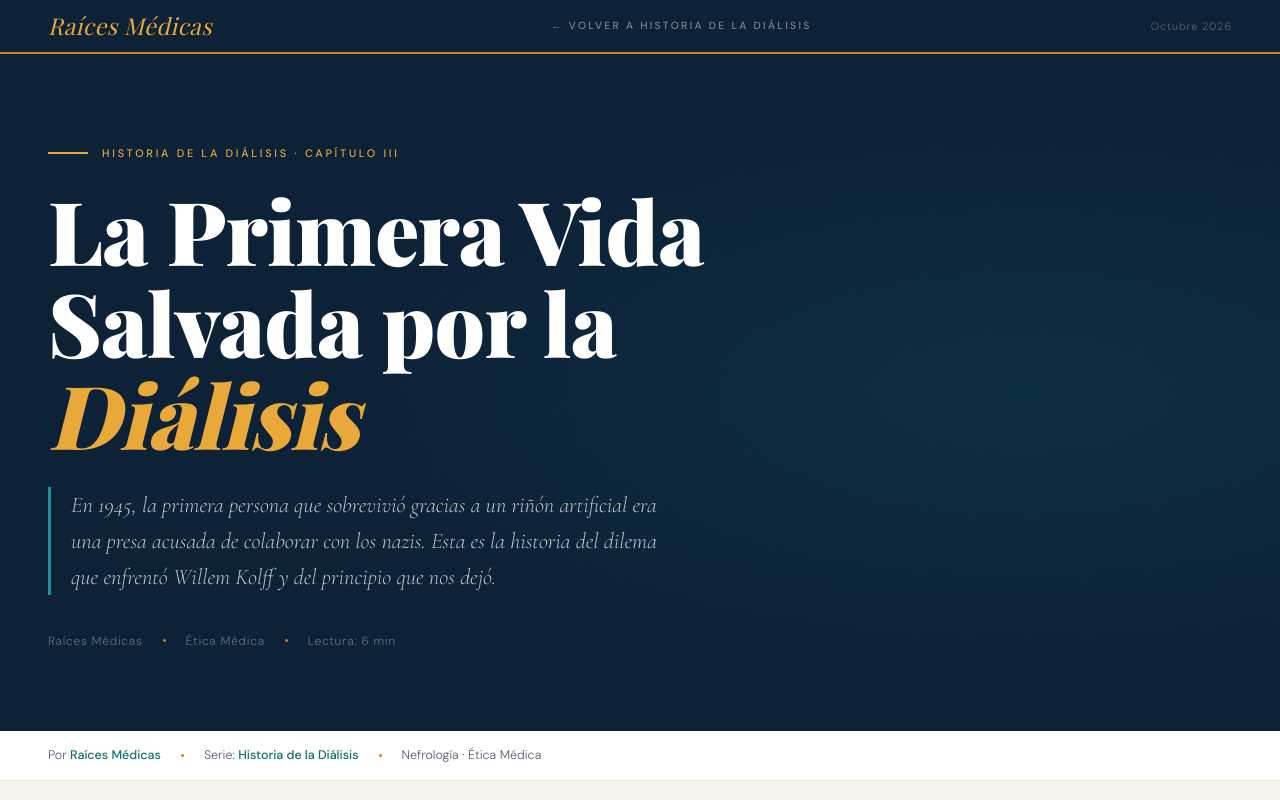
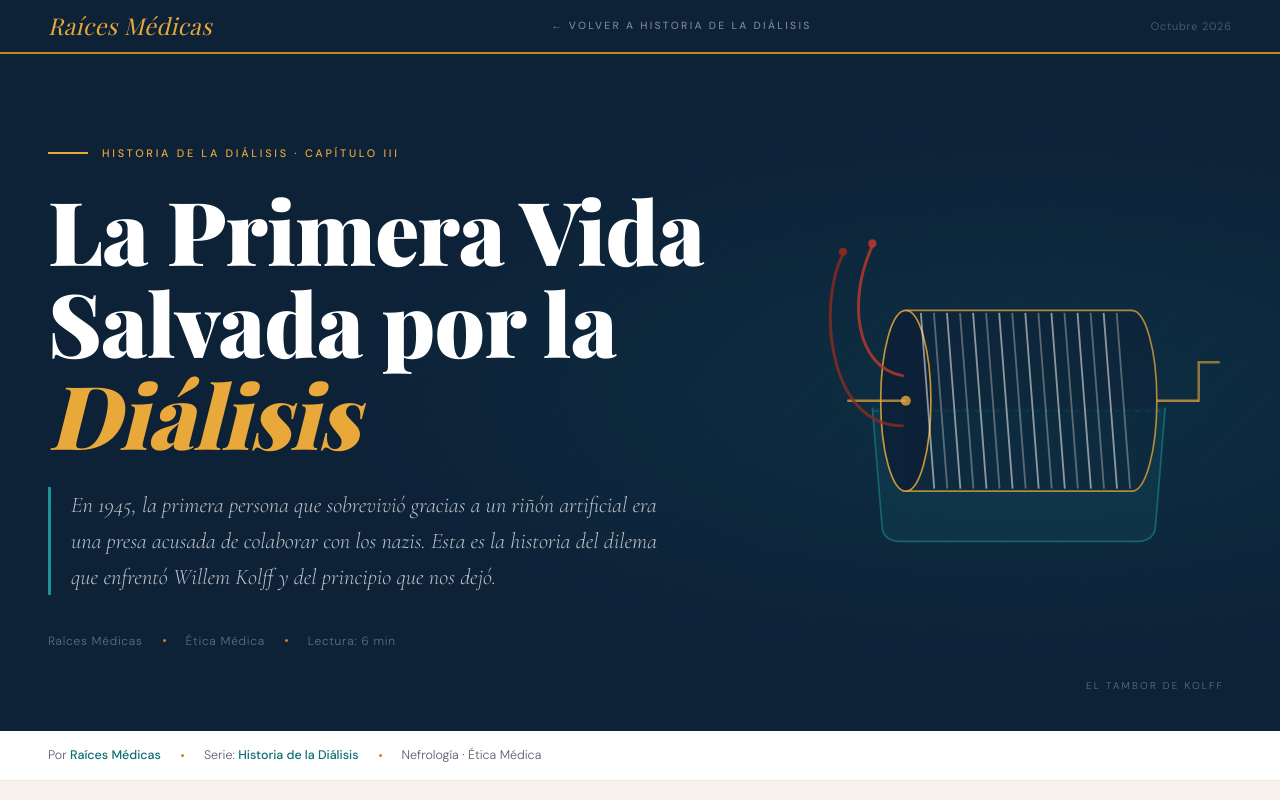
Before and after one commit to jnannumrn-gif/raices-medicas-web, a plain HTML site: page historia-dialisis/primera-vida-salvada.html in a window 1280 px wide. Shown: the top 800 px of the page. Drawn offline with nearby package versions, Linux system fonts and the light colour scheme; a web font is replaced by a local one.

Commit message:
Muestra la ilustración en el Capítulo III

```diff
--- a/historia-dialisis/primera-vida-salvada.html
+++ b/historia-dialisis/primera-vida-salvada.html
@@ -670,6 +670,14 @@
     .medal { margin: 0 auto; }
     footer { padding: 28px 22px; }
   }
+
+  /* ─── HERO ILLUSTRATION (Capítulo III) ─── */
+  .hero-illus { position:absolute; right:48px; top:50%; transform:translateY(-50%); width:min(34vw,440px); height:auto; z-index:0; pointer-events:none; }
+  .hero-illus-cap { position:absolute; right:56px; bottom:36px; font-size:0.62rem; letter-spacing:0.22em; text-transform:uppercase; color:rgba(255,255,255,0.35); z-index:0; }
+  @media (max-width: 1100px) {
+    .hero-illus { position:relative; right:auto; top:auto; transform:none; display:block; width:100%; max-width:380px; margin:40px auto 0; }
+    .hero-illus-cap { position:static; display:block; text-align:center; margin-top:10px; }
+  }
 </style>
 </head>
 
@@ -696,6 +704,35 @@
       <span>Lectura: 6 min</span>
     </div>
   </div>
+    <svg class="hero-illus" viewBox="640 115 520 385" aria-hidden="true" focusable="false"><path d="M730.0,326 L742.0,472 Q746.0,486 764.0,486 L1046.0,486 Q1064.0,486 1068.0,472 L1080.0,326" fill="rgba(26,148,152,0.10)" stroke="#1a9498" stroke-opacity="0.55" stroke-width="2"/>
+<line x1="732.0" y1="330" x2="1078.0" y2="330" stroke="#1a9498" stroke-opacity="0.45" stroke-width="1.5" stroke-dasharray="6 6"/>
+<path d="M770.0,210 L1040.0,210 A30,108 0 0 1 1040.0,426 L770.0,426" fill="rgba(13,33,55,0.55)" stroke="#e8a83a" stroke-opacity="0.75" stroke-width="2"/>
+<ellipse cx="770.0" cy="318" rx="30" ry="108" fill="rgba(13,33,55,0.9)" stroke="#e8a83a" stroke-opacity="0.85" stroke-width="2"/>
+<line x1="700.0" y1="318" x2="770.0" y2="318" stroke="#e8a83a" stroke-opacity="0.7" stroke-width="3"/>
+<circle cx="770.0" cy="318" r="6" fill="#e8a83a" fill-opacity="0.8"/>
+<line x1="1070.0" y1="318" x2="1120.0" y2="318" stroke="#e8a83a" stroke-opacity="0.7" stroke-width="3"/>
+<path d="M1120.0,318 L1120.0,272 L1144.0,272" fill="none" stroke="#e8a83a" stroke-opacity="0.6" stroke-width="3" stroke-linecap="round"/>
+<path d="M788.0,213 C792.0,269.4 800.0,366.6 804.0,423" fill="none" stroke="#f7f3ec" stroke-opacity="0.55" stroke-width="2.2"/>
+<path d="M803.6,213 C807.6,269.4 815.6,366.6 819.6,423" fill="none" stroke="#f7f3ec" stroke-opacity="0.32" stroke-width="2.2"/>
+<path d="M819.2,213 C823.2,269.4 831.2,366.6 835.2,423" fill="none" stroke="#f7f3ec" stroke-opacity="0.55" stroke-width="2.2"/>
+<path d="M834.8,213 C838.8,269.4 846.8,366.6 850.8,423" fill="none" stroke="#f7f3ec" stroke-opacity="0.32" stroke-width="2.2"/>
+<path d="M850.4,213 C854.4,269.4 862.4,366.6 866.4,423" fill="none" stroke="#f7f3ec" stroke-opacity="0.55" stroke-width="2.2"/>
+<path d="M866.0,213 C870.0,269.4 878.0,366.6 882.0,423" fill="none" stroke="#f7f3ec" stroke-opacity="0.32" stroke-width="2.2"/>
+<path d="M881.6,213 C885.6,269.4 893.6,366.6 897.6,423" fill="none" stroke="#f7f3ec" stroke-opacity="0.55" stroke-width="2.2"/>
+<path d="M897.2,213 C901.2,269.4 909.2,366.6 913.2,423" fill="none" stroke="#f7f3ec" stroke-opacity="0.32" stroke-width="2.2"/>
+<path d="M912.8,213 C916.8,269.4 924.8,366.6 928.8,423" fill="none" stroke="#f7f3ec" stroke-opacity="0.55" stroke-width="2.2"/>
+<path d="M928.4,213 C932.4,269.4 940.4,366.6 944.4,423" fill="none" stroke="#f7f3ec" stroke-opacity="0.32" stroke-width="2.2"/>
+<path d="M944.0,213 C948.0,269.4 956.0,366.6 960.0,423" fill="none" stroke="#f7f3ec" stroke-opacity="0.55" stroke-width="2.2"/>
+<path d="M959.6,213 C963.6,269.4 971.6,366.6 975.6,423" fill="none" stroke="#f7f3ec" stroke-opacity="0.32" stroke-width="2.2"/>
+<path d="M975.2,213 C979.2,269.4 987.2,366.6 991.2,423" fill="none" stroke="#f7f3ec" stroke-opacity="0.55" stroke-width="2.2"/>
+<path d="M990.8,213 C994.8,269.4 1002.8,366.6 1006.8,423" fill="none" stroke="#f7f3ec" stroke-opacity="0.32" stroke-width="2.2"/>
+<path d="M1006.4,213 C1010.4,269.4 1018.4,366.6 1022.4,423" fill="none" stroke="#f7f3ec" stroke-opacity="0.55" stroke-width="2.2"/>
+<path d="M1022.0,213 C1026.0,269.4 1034.0,366.6 1038.0,423" fill="none" stroke="#f7f3ec" stroke-opacity="0.32" stroke-width="2.2"/>
+<path d="M766.0,288 C710.0,278 700.0,198 730.0,133" fill="none" stroke="#c0392b" stroke-opacity="0.8" stroke-width="3.5" stroke-linecap="round"/>
+<circle cx="730.0" cy="130" r="5" fill="#c0392b" fill-opacity="0.85"/>
+<path d="M766.0,348 C675.0,348 665.0,198 695.0,143" fill="none" stroke="#8e2a20" stroke-opacity="0.8" stroke-width="3.5" stroke-linecap="round"/>
+<circle cx="695.0" cy="140" r="5" fill="#8e2a20" fill-opacity="0.9"/></svg>
+    <div class="hero-illus-cap">El tambor de Kolff</div>
 </section>
 
 <!-- BYLINE -->
```
